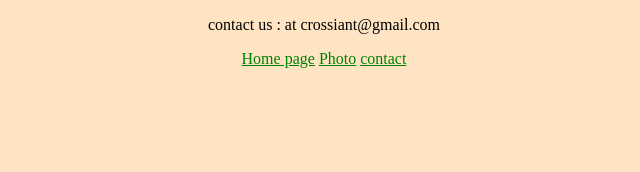
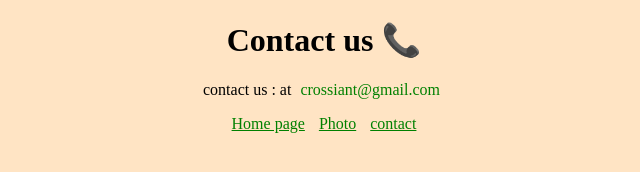
Before and after one commit to mahsaabdolahnezhad/Croissant, a plain HTML site: page contact.html in a window 1280 px wide. Shown: the whole page, without its empty margins (316-956 px from the left). Drawn offline with Linux system fonts and the light colour scheme.

Commit message:
added SEO

```diff
--- a/contact.html
+++ b/contact.html
@@ -3,14 +3,17 @@
 <head>
     <meta charset="UTF-8">
     <meta name="viewport" content="width=device-width, initial-scale=1.0">
+      <meta name="description"  content="This is the page with info for contacting us ." />
     <title>contact</title>
     <link rel="stylesheet" href="src/styles.css" />
+
 </head>
 <body>
-    <p >contact us : at crossiant@gmail.com</p>
-      <a href="\">Home page</a>
-    <a href="\photo.html">Photo</a>
-    <a href="\contact.html">contact</a>
+  <h1>Contact us 📞</h1>
+    <p >contact us : at <a mailto:crossiant@gmail.com>crossiant@gmail.com</a></p>
+      <a href="\" title="Homepage of crossiant website ">Home page</a>
+    <a href="\photo.html" title="picture of croissant">Photo</a>
+    <a href="\contact.html" title="this the page with our contact info">contact</a>
 
 
 </body>
--- a/src/styles.css
+++ b/src/styles.css
@@ -1,6 +1,7 @@
 a{
     text-align: center;
     color: green;
+    padding: 5px;
 }
 body{
     background-color: bisque;
```
Also changed, not shown: index.html (+5 -3 lines), photo.html (+6 -4 lines).
